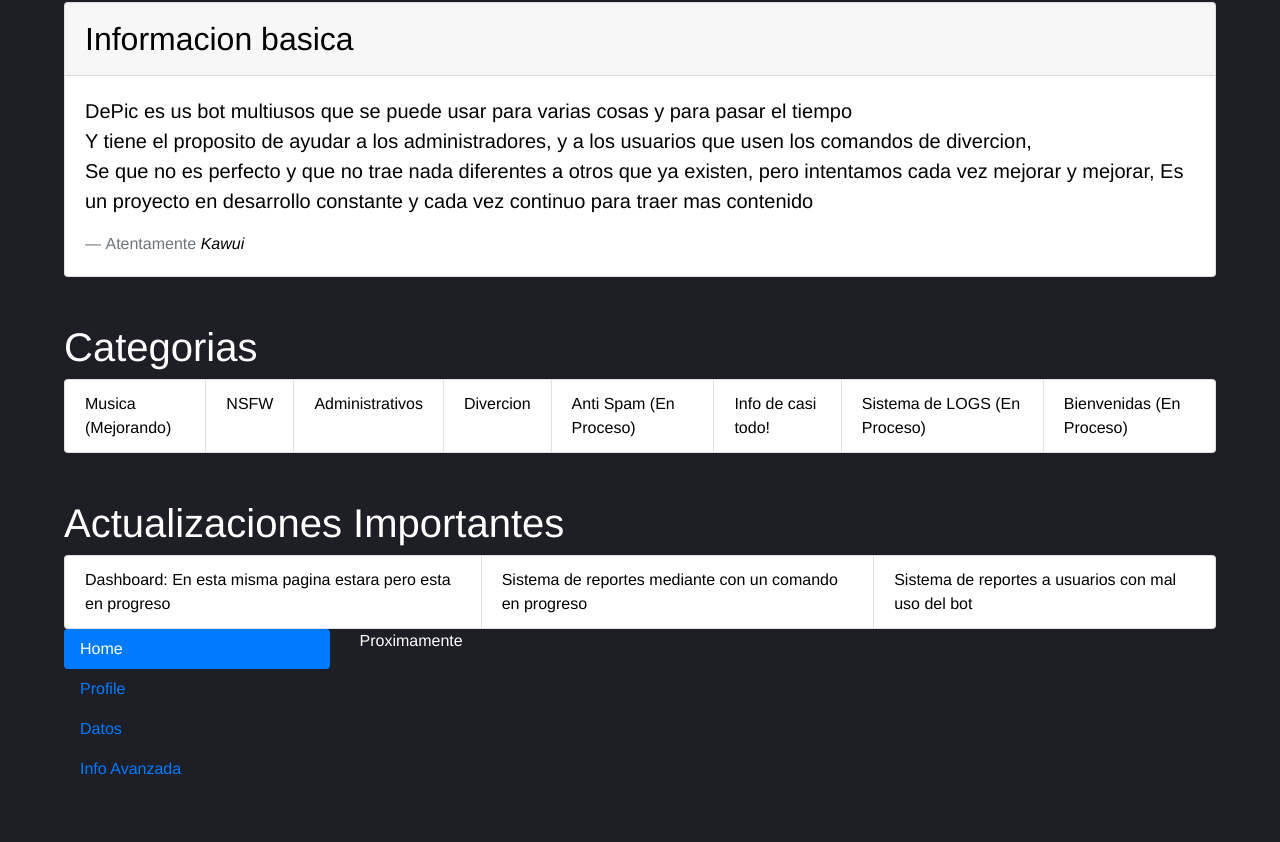
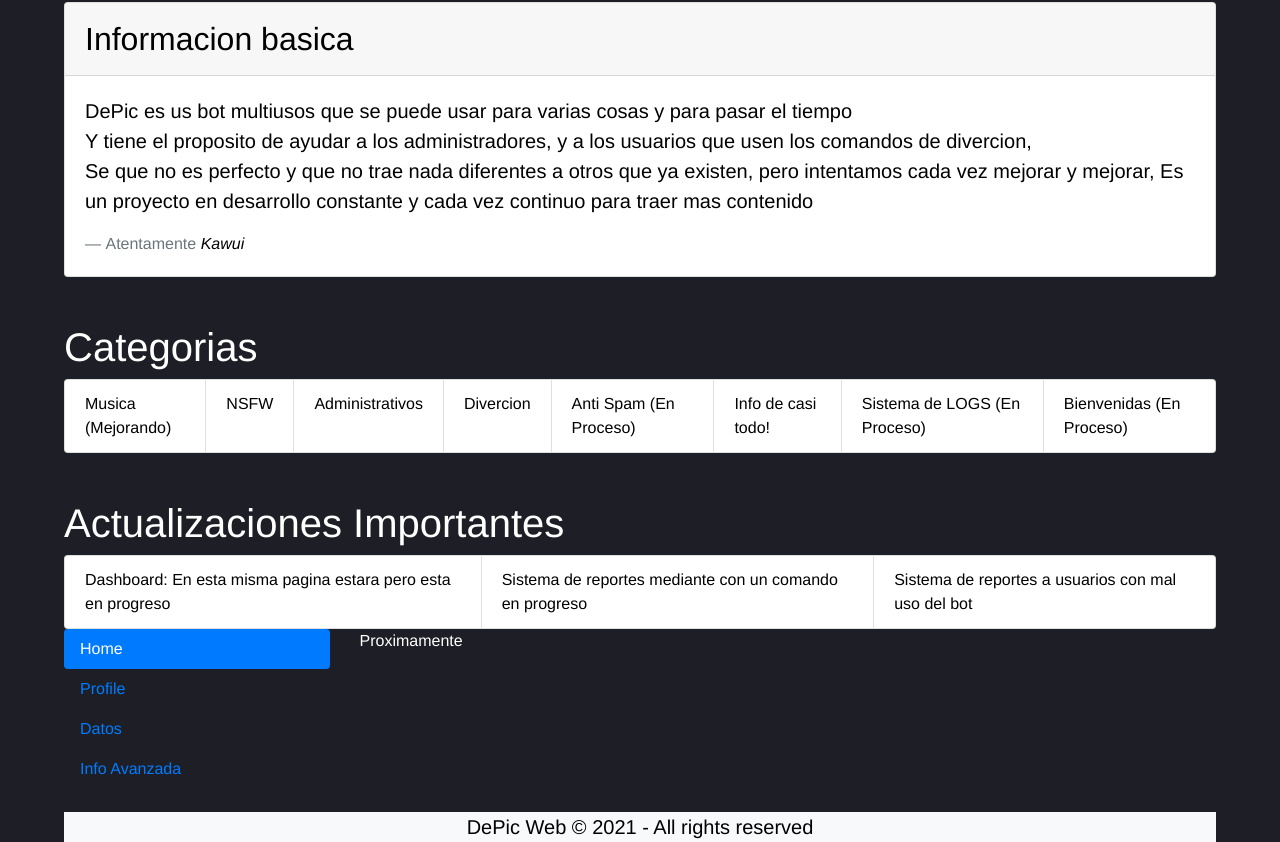
Before and after one commit to KawuiK/DePicWeb, a plain HTML site: page index.html in a window 1280 px wide. Shown: the part 1129-1971 px from the top of the page. Before the commit the page ends 1918 px from the top, so only its background shows below. Drawn offline with nearby package versions, Linux system fonts and the light colour scheme.

Commit message:
Add files via upload

```diff
--- a/index.html
+++ b/index.html
@@ -50,7 +50,8 @@
             </li>
         </ul>
         <span class="navbar-text">
-            <button type="button" class="btn btn-warning"><a href="./pags/premiun/DePicP.html">DePic Premiun</a></button>
+            <button type="button" class="btn btn-warning"><a href="./pags/premiun/DePicP.html">DePic
+                    Premiun</a></button>
         </span>
     </div>
 </nav>
@@ -207,15 +208,13 @@
                 </div>
             </div>
         </div>
+            <div>
+                <div class="bg-light text-center">
+                    <p class="colorblack">DePic Web &copy; 2021 - All rights reserved</p>
+                </div>
+            </div>
     </div>
 </body>
-<footer>
-    <div>
-        <div>
-
-        </div>
-    </div>
-</footer>
 
 
 <script src="https://code.jquery.com/jquery-3.5.1.slim.min.js"
--- a/public/styles/styles.css
+++ b/public/styles/styles.css
@@ -180,3 +180,13 @@ hr {
   margin-left: 20%;
   width: 58%;
 }
+.text-center {
+  text-align: center;
+  margin: auto;
+  margin-top: 2%;
+}
+
+.bg-light {
+  background: #fff;
+  color: #333;
+}
```
